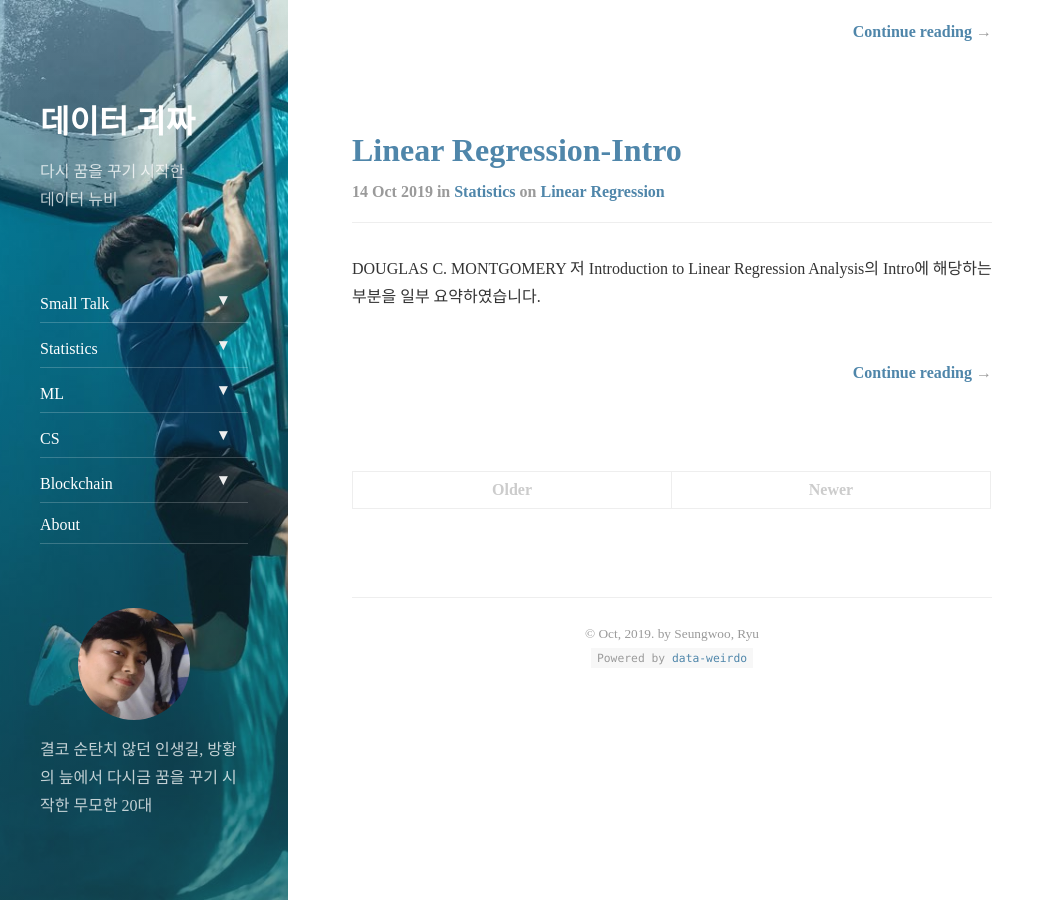
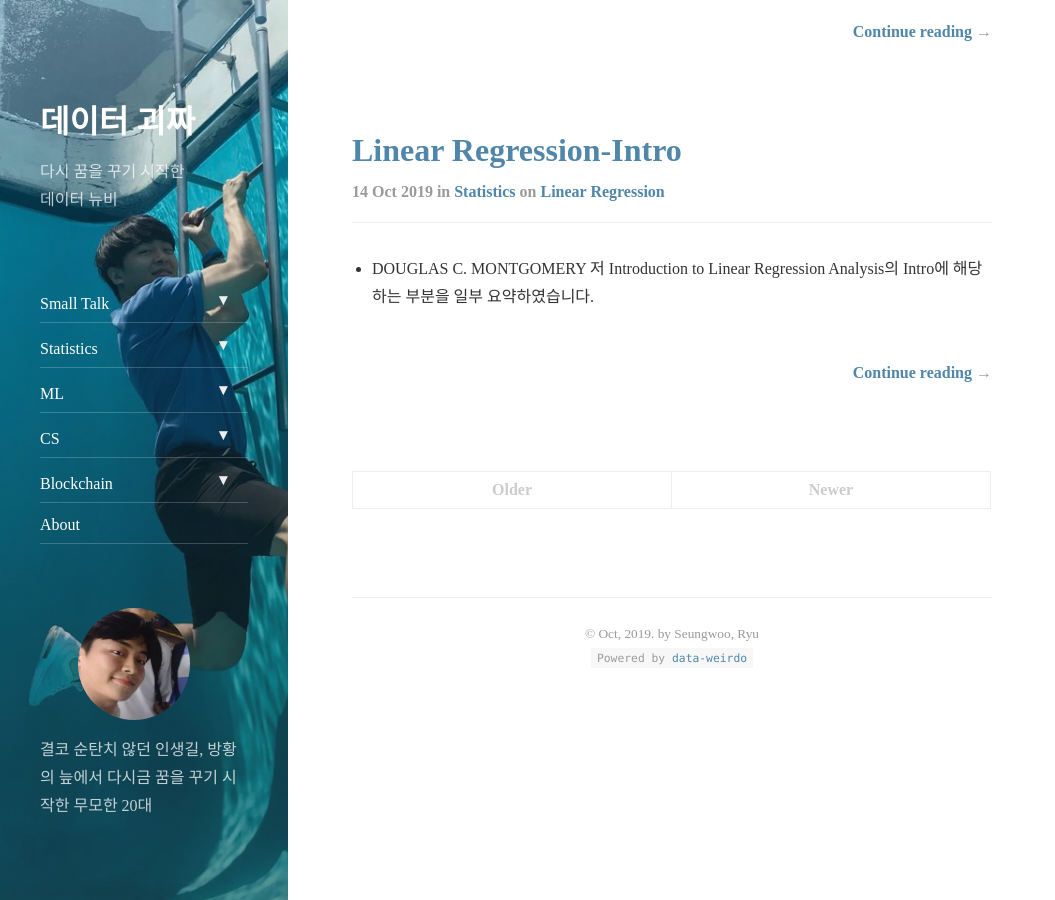
Before and after one commit to tryumanshow/data-weirdo.github.io, a Jekyll site: the page built from _featured_tags/statistics-linear_regression.md, in a window 1280 px wide and 900 px high, scrolled down 588 px. Shown: the whole window, without its empty margins (0-1055 px from the left). Built offline with Jekyll 4.4.1, drawn with Linux system fonts in a browser that asks for light colours; nearby versions of some CDN libraries.

```diff
--- a/_posts/2019-10-14-statistics-linear_regression-intro.markdown
+++ b/_posts/2019-10-14-statistics-linear_regression-intro.markdown
@@ -8,7 +8,7 @@ comments: true
 
 ---
 
-DOUGLAS C. MONTGOMERY 저 Introduction to Linear Regression Analysis의 Intro에 해당하는 부분을 일부 요약하였습니다.
+- DOUGLAS C. MONTGOMERY 저 Introduction to Linear Regression Analysis의 Intro에 해당하는 부분을 일부 요약하였습니다.
 
 ---
 한 개의 regressor variable만을 포함한 단순회귀모델의 방정식은 이러합니다.
```
